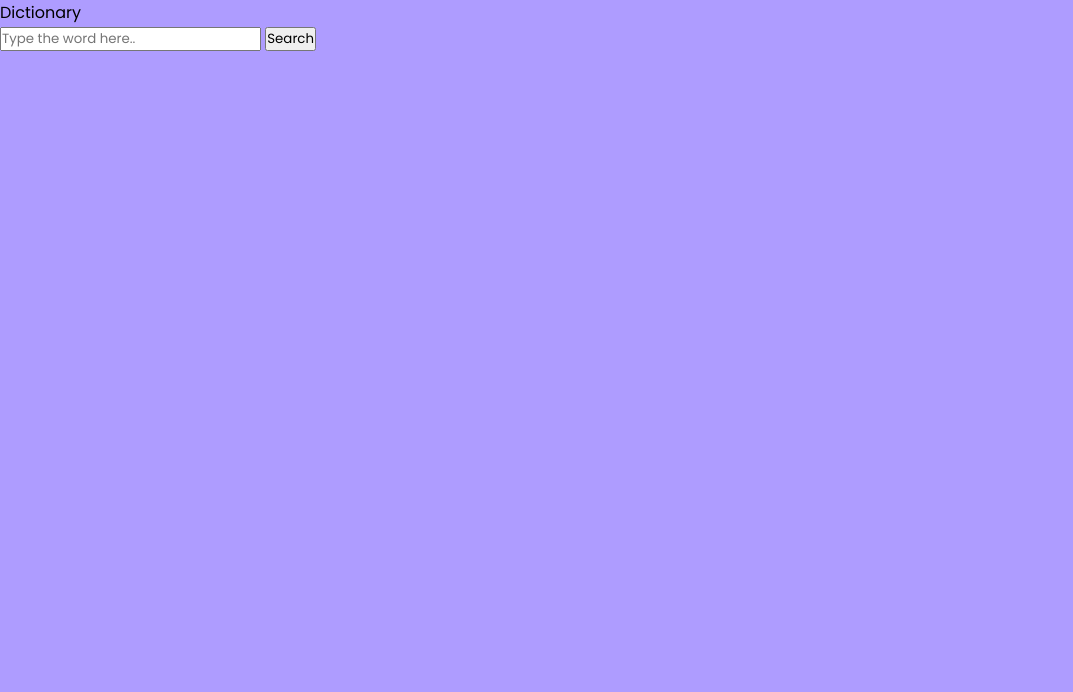
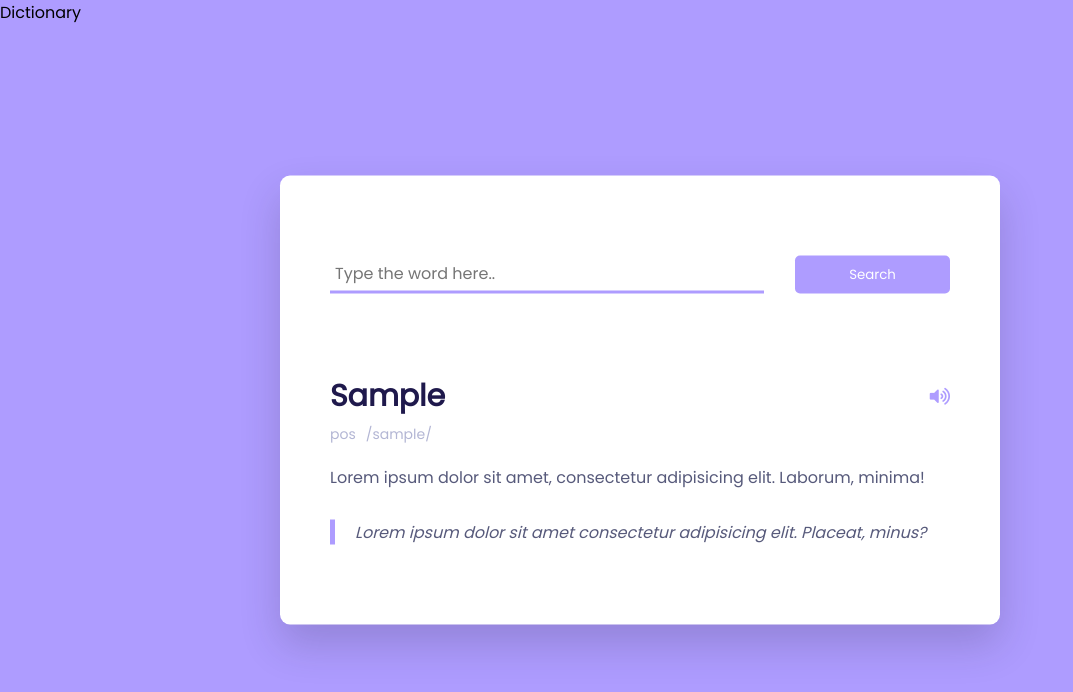
Before and after one commit to alpzeynep/Dictionary_App, a plain HTML site: page index.html in a window 1280 px wide. Shown: the whole page, without its empty margins (0-1073 px from the left). Drawn offline with Linux system fonts and the light colour scheme.

Commit message:
html and css

```diff
--- a/index.html
+++ b/index.html
@@ -2,7 +2,11 @@
 <html lang="en">
 <head>
     <meta name="viewport" content="width=device-width, initial-scale=1.0">
-
+    <!--Font Awesome-->
+    <link
+    rel="stylesheet"
+    href="https://cdnjs.cloudflare.com/ajax/libs/font-awesome/5.15.4/css/all.min.css"
+    />
     <!--Google Fonts-->
     <link
           href="https://fonts.googleapis.com/css2?family=Poppins&display=swap"
@@ -10,9 +14,10 @@
     />
     <!--Stylesheet -->
     <link rel="stylesheet" href="style.css"
-    <title> Dictionary </title>
+    <title>Dictionary </title>
 </head>
 <body>
+    <audio id="sound"></audio>
     <div class="container">
         <div class="search-box">
             <input
@@ -22,6 +27,24 @@
             />
             <button id="serarch-btn">Search</button>
         </div>
+        <div class="result">
+             <div class="word">
+                <h3>Sample</h3>
+                <button>
+                    <i class="fas fa-volume-up"></i>
+                </button>
+             </div>
+             <div class="details">
+                <p>pos</p>
+                <p>/sample/</p>
+             </div>
+             <p class="word-meaning">
+                Lorem ipsum dolor sit amet, consectetur adipisicing elit. Laborum, minima!
+             </p>
+             <p class="word-example">
+                Lorem ipsum dolor sit amet consectetur adipisicing elit. Placeat, minus?
+            </p>
+        </div>
     </div>
 
     <!--Script -->
--- a/style.css
+++ b/style.css
@@ -9,3 +9,72 @@
 body{
     background-color: #ae9cff;
 }
+.container {
+    background-color: #ffffff;
+    width: 90vmin;
+    position: absolute;
+    transform:translate(-50%, -50%);
+    top: 50%;
+    left: 50%;
+    padding: 80px 50px;
+    border-radius: 10px;
+    box-shadow: 0 20px 40px rgba(38, 33, 61, 0.2);
+}
+.search-box  {
+    width: 100%;
+    display: flex;
+    justify-content: space-between;
+}
+.search-box input {
+    padding: 5px;
+    width: 70%;
+    border: none;
+    outline: none;
+    border-bottom: 3px solid#ae9cff;
+    font-size: 16px;
+}
+.search-box button {
+    padding: 5px 0;
+    width: 25%;
+    background-color: #ae9cff;
+    border: none;
+    outline: none;
+    color: #ffffff;
+    border-radius: 5px;
+}
+.result {
+    position: relative;
+}
+.result h3 {
+    font-size: 30px;
+    color:  #1f194c;
+}
+.result .word {
+    display: flex;
+    justify-content: space-between;
+    margin-top: 80px ;
+}
+.result button {
+    background-color: transparent;
+    color:  #ae9cff;
+    border: none;
+    outline: none;
+    font-size: 18px;
+}
+.result .details {
+    display: flex;
+    gap: 10px;
+    color:  #b3b6d4;
+    margin: 5px 0 20px 0;
+    font-size: 14px;
+}
+.word-meaning {
+    color:  #575a7b;
+}
+.word-example {
+    color:  #575a7b;
+    font-style: italic;
+    border-left: 5px solid #ae9cff;
+    padding-left: 20px;
+    margin-top: 30px;
+}
```
